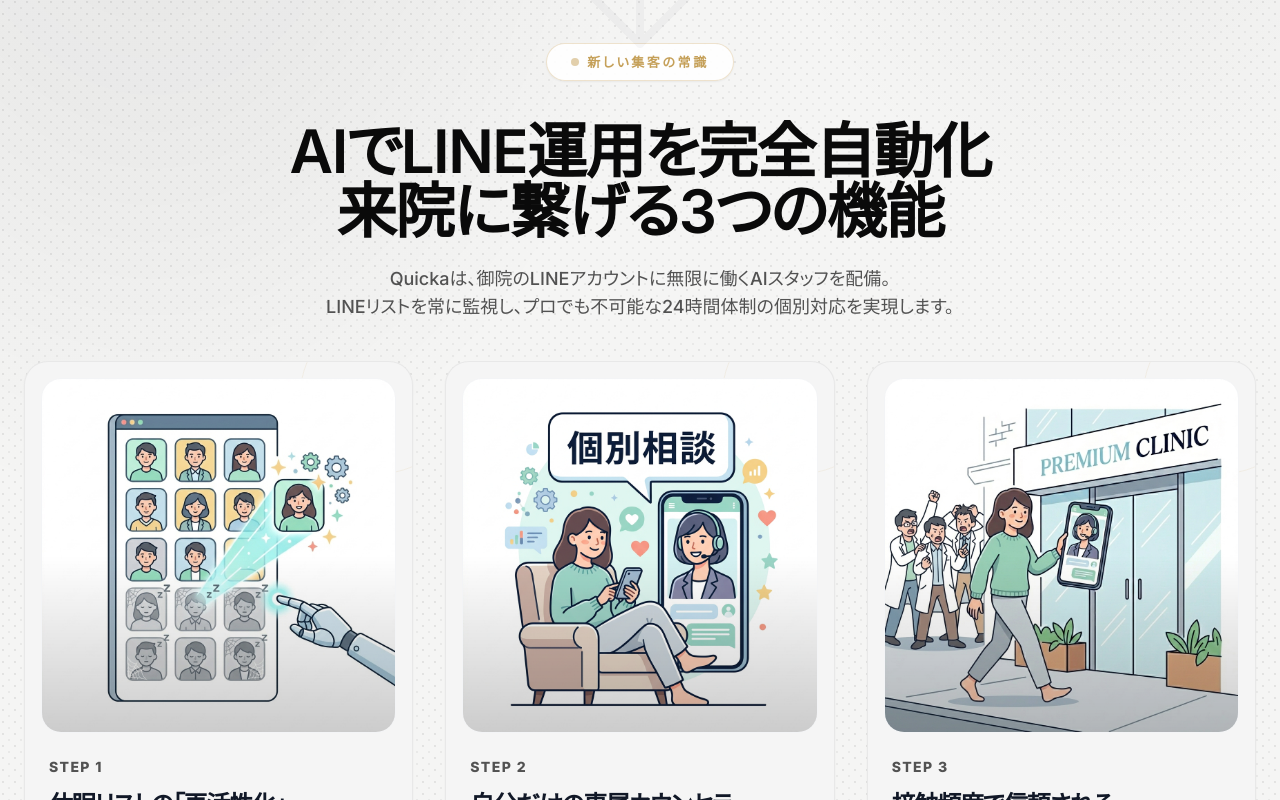
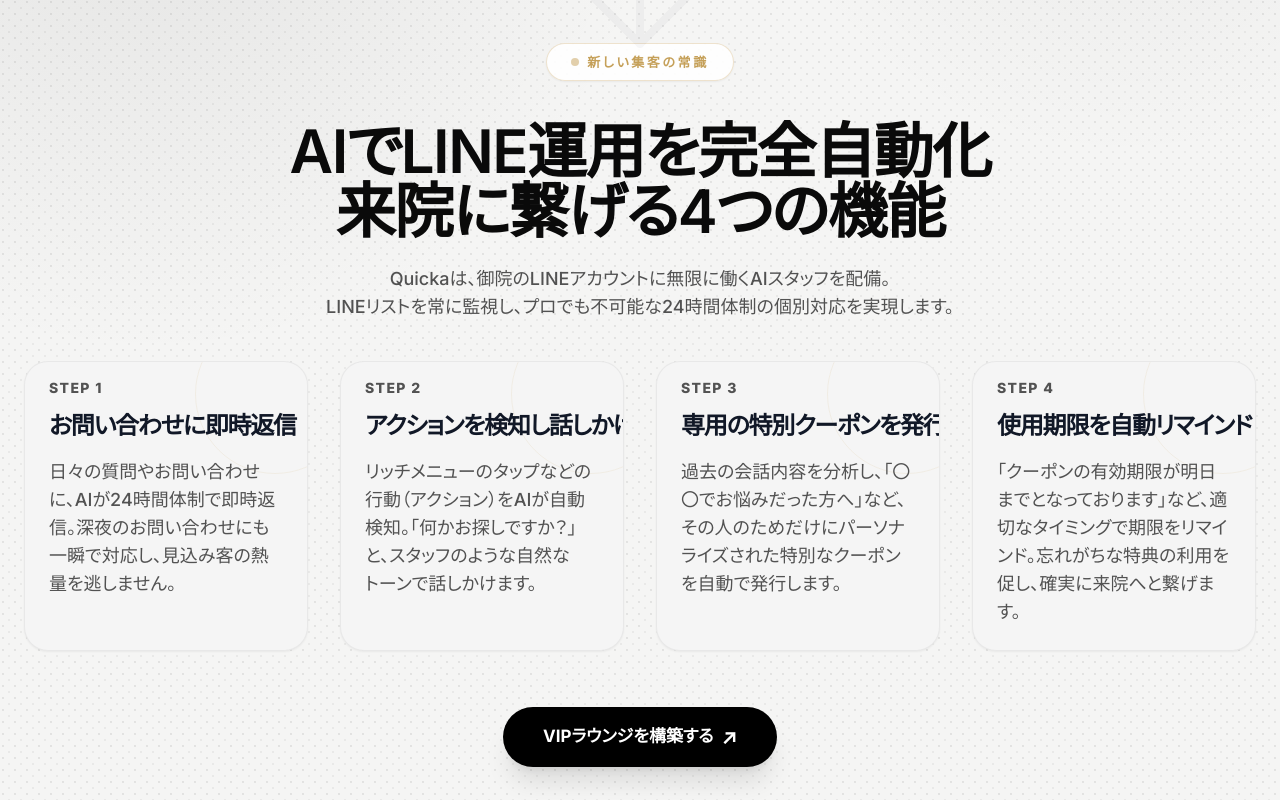
Before and after one commit to mikamishunpei/quicka-sdr-lp, a React (Vite) app: page /clinic in a window 1280 px wide. Shown: the part 2080-2880 px from the top of the page. Built offline with nearby package versions, Linux system fonts and the light colour scheme.

Commit message:
Implement 4-step sequence for clinic solution and update grid layout

```diff
--- a/src/components/clinic/ClinicSolution.tsx
+++ b/src/components/clinic/ClinicSolution.tsx
@@ -1,7 +1,7 @@
 "use client";
 
 import { HeroMonochrome } from "@/components/ui/hero-monochrome";
-import { Megaphone, MessageCircle, CalendarCheck } from "lucide-react";
+import { Zap, MousePointerClick, Gift, Bell } from "lucide-react";
 
 export function ClinicSolution() {
   return (
@@ -9,7 +9,7 @@ export function ClinicSolution() {
       title={
         <>
           AIでLINE運用を完全自動化<br />
-          来院に繋げる3つの機能
+          来院に繋げる4つの機能
         </>
       }
       description={
@@ -31,22 +31,24 @@ export function ClinicSolution() {
       layout="centered"
       steps={[
         {
-          title: "休眠リストの「再活性化」",
-          description: "LINEに登録したまま、色を失い放置されている「休眠顧客」たち。AIが一人ひとりの温度感に合わせて適切なタイミングでアプローチし、眠っているリストを確実な来院（資産）へと変えます。",
-          icon: <Megaphone className="w-6 h-6" />,
-          imageSrc: "/step_1_invitation.png"
+          title: "お問い合わせに即時返信",
+          description: "日々の質問やお問い合わせに、AIが24時間体制で即時返信。深夜のお問い合わせにも一瞬で対応し、見込み客の熱量を逃しません。",
+          icon: <Zap className="w-6 h-6 text-brand-gold" />
         },
         {
-          title: "自分だけの専属カウンセラー",
-          description: "一斉送信ではなく、AIが一人ひとりの悩みや過去の会話を記憶して個別対応。「今すぐじゃない客」とも時間をかけて確かな信頼関係を構築します。",
-          icon: <MessageCircle className="w-6 h-6" />,
-          imageSrc: "/step_2_ai_concierge.png"
+          title: "アクションを検知し話しかける",
+          description: "リッチメニューのタップなどの行動（アクション）をAIが自動検知。「何かお探しですか？」と、スタッフのような自然なトーンで話しかけます。",
+          icon: <MousePointerClick className="w-6 h-6 text-brand-gold" />
         },
         {
-          title: "接触頻度で信頼される",
-          description: "会話が途切れた際も、AIが最適なタイミングで個別フォローを送信。他院の広告が届かないクローズド空間で、比較されることなく「ここで受けたい」という確実な来院を実現します。",
-          icon: <CalendarCheck className="w-6 h-6" />,
-          imageSrc: "/step_3_conversion.png"
+          title: "専用の特別クーポンを発行",
+          description: "過去の会話内容を分析し、「〇〇でお悩みだった方へ」など、その人のためだけにパーソナライズされた特別なクーポンを自動で発行します。",
+          icon: <Gift className="w-6 h-6 text-brand-gold" />
+        },
+        {
+          title: "使用期限を自動リマインド",
+          description: "「クーポンの有効期限が明日までとなっております」など、適切なタイミングで期限をリマインド。忘れがちな特典の利用を促し、確実に来院へと繋げます。",
+          icon: <Bell className="w-6 h-6 text-brand-gold" />
         }
       ]}
       hideThemeToggle={true}
--- a/src/components/ui/hero-monochrome.tsx
+++ b/src/components/ui/hero-monochrome.tsx
@@ -502,7 +502,10 @@ export function HeroMonochrome({
         )}
 
         {steps && steps.length > 0 && (
-          <div className="grid grid-cols-1 lg:grid-cols-3 gap-8 relative mt-0">
+          <div className={cn(
+            "grid grid-cols-1 gap-8 relative mt-0",
+            steps.length === 4 ? "md:grid-cols-2 lg:grid-cols-4" : "lg:grid-cols-3"
+          )}>
             {steps.map((step, index) => (
               <React.Fragment key={step.title}>
                 <div
```
